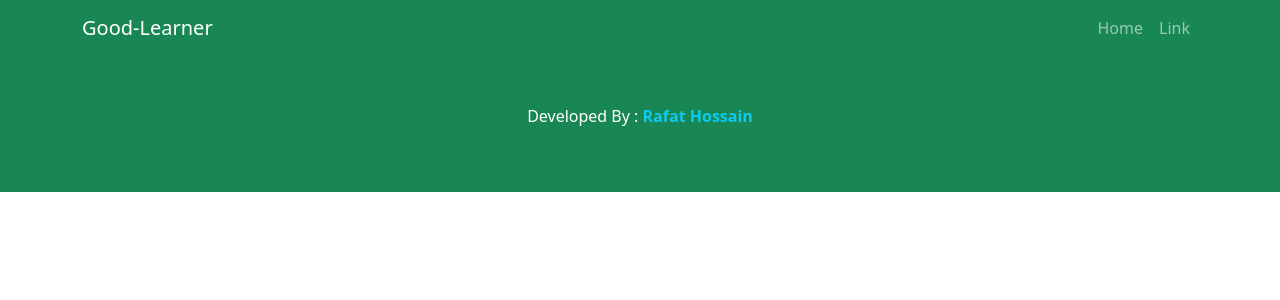
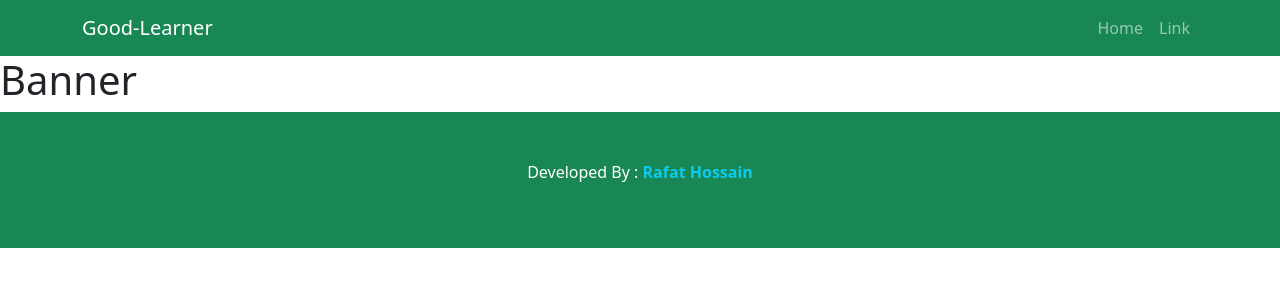
Before and after one commit to Rafat-Web-Developer/good-learner, a React (Create React App) app: page / in a window 1280 px wide. Shown: the top 300 px of the page. Built offline with nearby package versions, Linux system fonts and the light colour scheme.

Commit message:
Create routes in app and render home componet

```diff
--- a/src/App.js
+++ b/src/App.js
@@ -1,4 +1,6 @@
 import "bootstrap/dist/css/bootstrap.min.css";
+import { Route, Routes } from "react-router-dom";
+import Home from "./Pages/Home/Home";
 import Footer from "./Pages/Shared/Footer/Footer";
 import Header from "./Pages/Shared/Header/Header";
 
@@ -6,6 +8,9 @@ function App() {
   return (
     <div>
       <Header></Header>
+      <Routes>
+        <Route path="/" element={<Home></Home>}></Route>
+      </Routes>
       <Footer></Footer>
     </div>
   );
```
